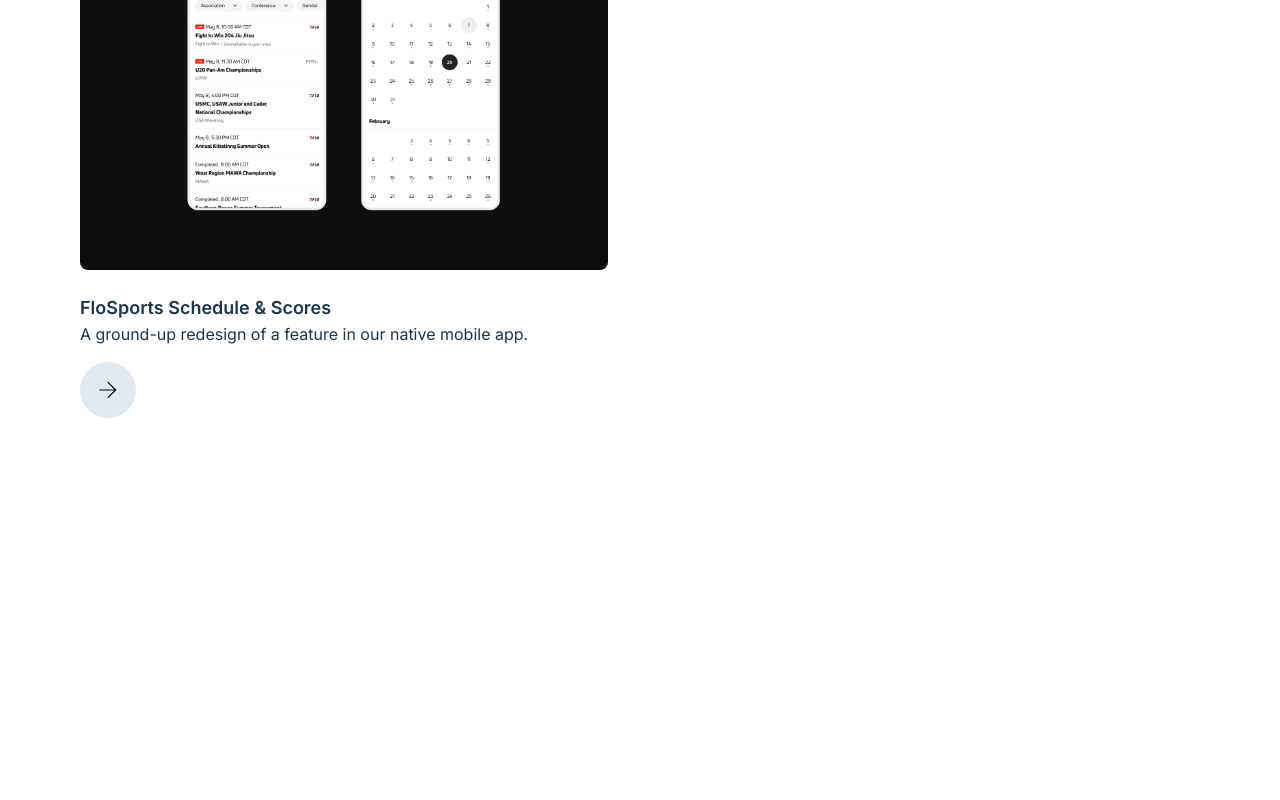
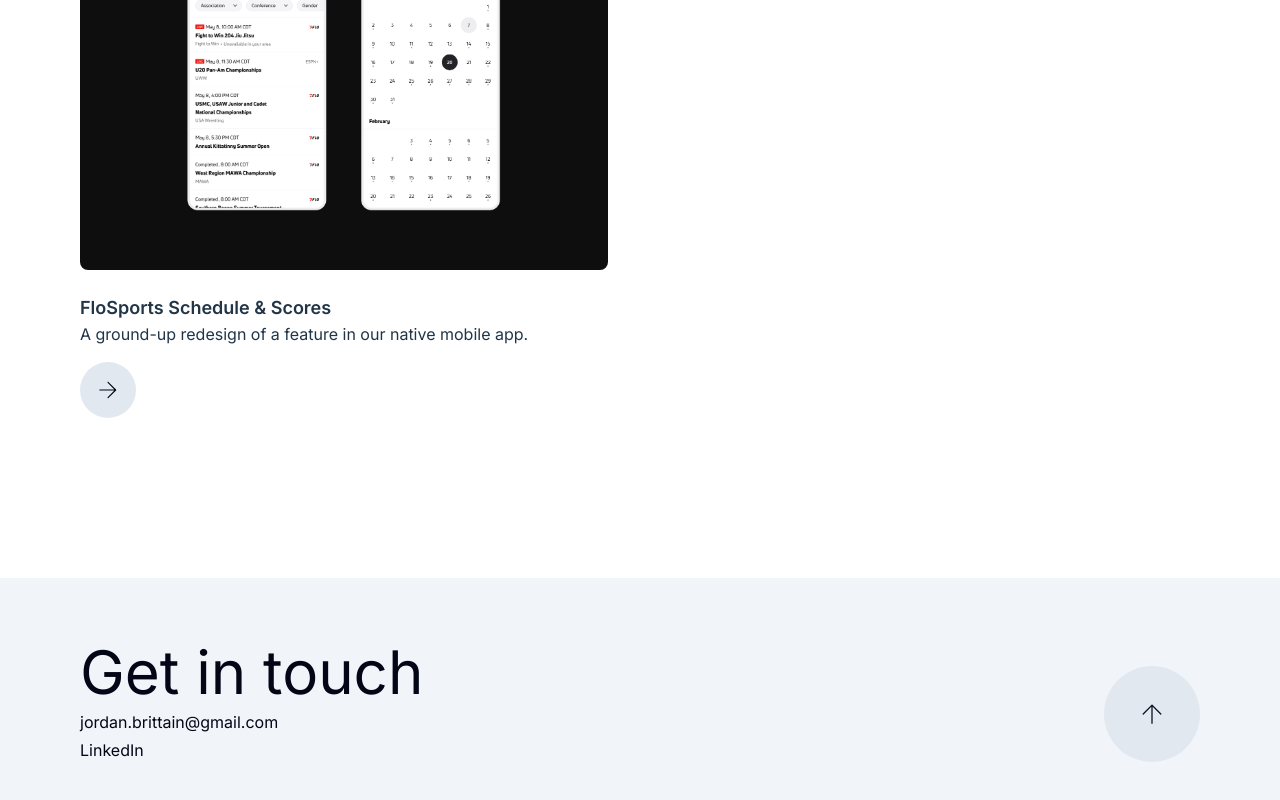
Before and after one commit to JordanBrittain/portfolio-vite, a React (Vite) app: page / in a window 1280 px wide. Shown: the part 1719-2519 px from the top of the page. Before the commit the page ends 2297 px from the top, so only its background shows below. Built offline with nearby package versions, Linux system fonts and the light colour scheme; a web font is replaced by a local one.

Commit message:
finished footer design

```diff
--- /dev/null
+++ b/src/Footer.jsx
@@ -0,0 +1,20 @@
+import ArrowButton from "./ArrowButton";
+
+function Footer() {
+    return <footer className="bg-slate-100 pt-10 lg:pt-16 pb-20 2xl:pb-24 w-full px-site flex flex-row justify-between items-end">
+        <div className="flex flex-col gap-2">
+    <div className=" text-4xl lg:text-6xl font-regular font-display text-slate-950">Get in touch</div>
+    <div className="flex flex-col gap-1">
+    <p className="text-base text-slate-950">jordan.brittain@gmail.com</p>
+    <p className="text-base text-slate-950">LinkedIn</p>
+    </div>
+    </div>
+
+    <div className="rotate-180 hidden lg:flex"><ArrowButton/></div>
+
+
+    </footer>;
+
+    }
+
+    export default Footer;
--- a/src/main.jsx
+++ b/src/main.jsx
@@ -6,6 +6,7 @@ import PageContainer from "./PageContainer";
 import HeroSection from "./HeroSection";
 import SectionHeader from "./SectionHeader";
 import CaseStudyTile from "./CaseStudyTile";
+import Footer from "./Footer";
 
 ReactDOM.createRoot(document.getElementById("root")).render(
   <React.StrictMode>
@@ -17,7 +18,7 @@ ReactDOM.createRoot(document.getElementById("root")).render(
 
       <SectionHeader title="Featured Work"/>
 
-      <div className="px-site w-full grid grid-cols-1 gap-14 lg:grid-cols-2 lg:gap-y-20 lg:gap-16 pb-32 lg:pb-40">
+      <div className="px-site w-full grid grid-cols-1 gap-x-14 gap-y-16 lg:grid-cols-2 lg:gap-y-20 lg:gap-16 pb-32 lg:pb-40">
 
       <CaseStudyTile
        imgSrc="/ss-1.png"
@@ -36,6 +37,8 @@ ReactDOM.createRoot(document.getElementById("root")).render(
 
       </div>
 
+      <Footer/>
+
     </PageContainer>
   </React.StrictMode>
 );
```
